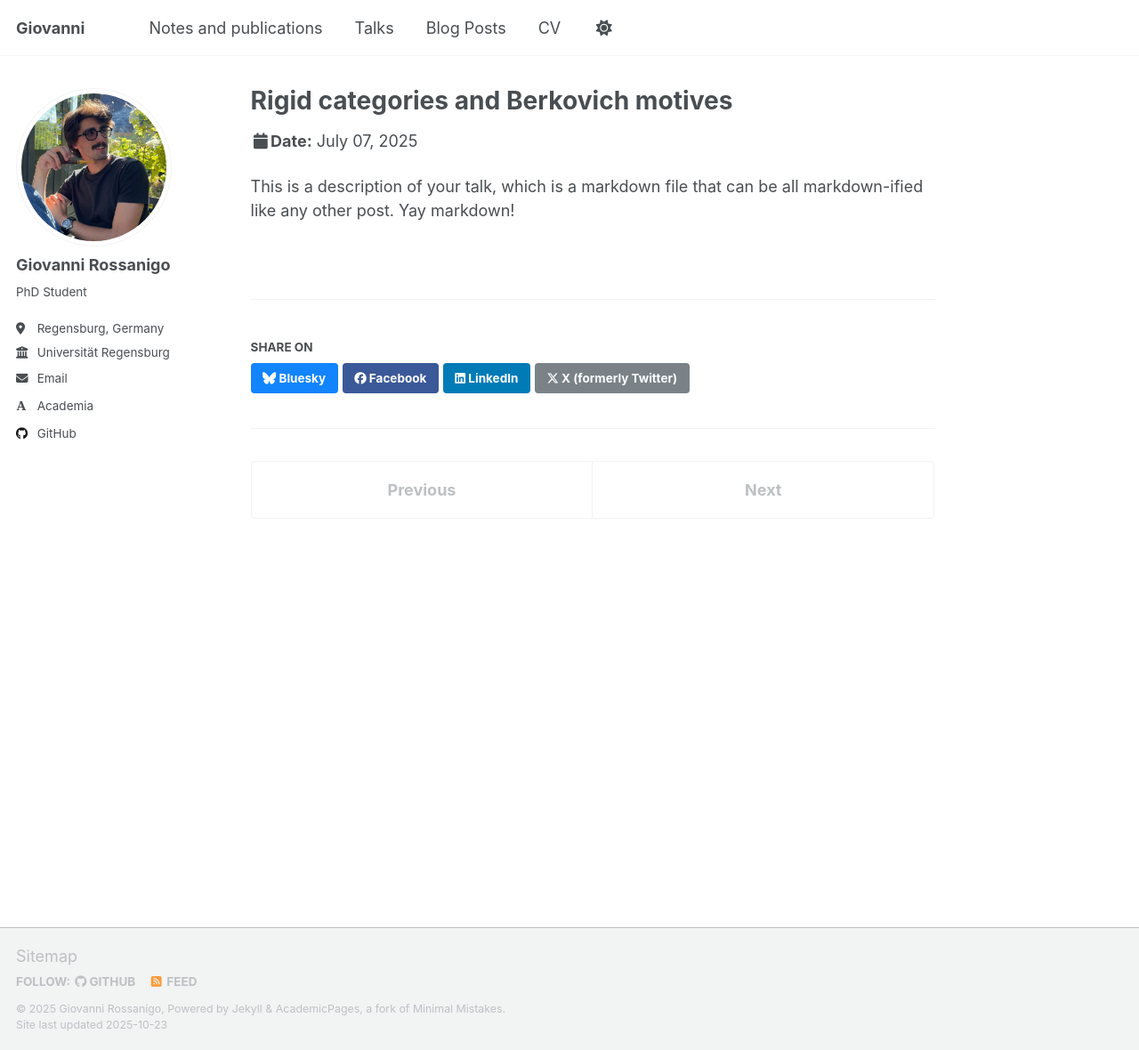
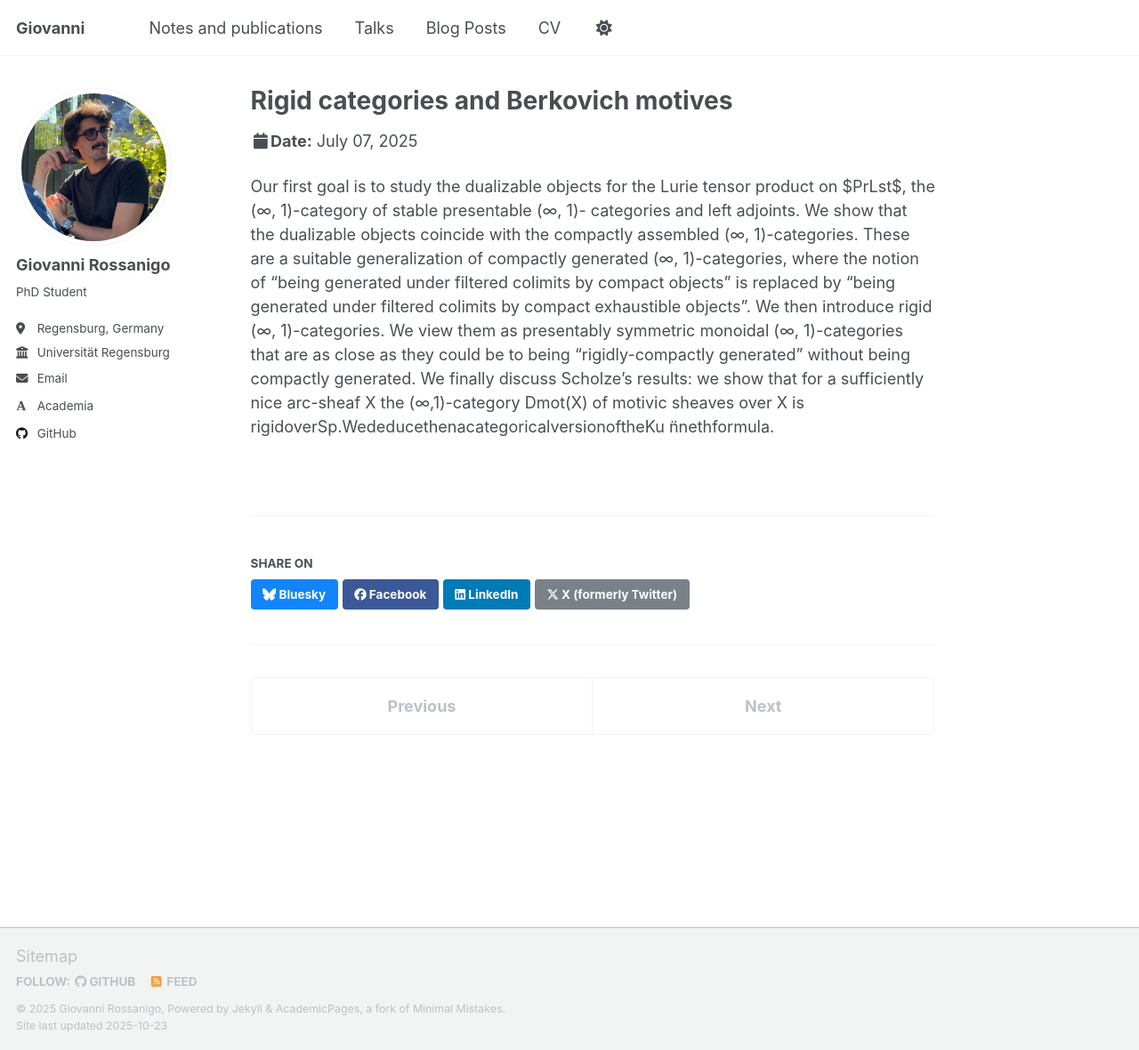
Before and after one commit to giovannirossanigo/giovannirossanigo.github.io, a Jekyll site: the page built from _talks/2012-03-01-talk-1.md, in a window 1280 px wide and 1180 px high. Shown: the whole window at 89% size. Built offline with Jekyll 4.4.1, drawn with Linux system fonts in a browser that asks for light colours; some web fonts are replaced; a script that is not in the unit is left out.

Commit message:
Update 2012-03-01-talk-1.md

```diff
--- a/_talks/2012-03-01-talk-1.md
+++ b/_talks/2012-03-01-talk-1.md
@@ -9,4 +9,4 @@ location: "Regensburg, DE"
 paperurl: 'http://giovannirossanigo.github.io/files/Berkovich_Motives_seminar.pdf'
 ---
 
-This is a description of your talk, which is a markdown file that can be all markdown-ified like any other post. Yay markdown!
+ Our first goal is to study the dualizable objects for the Lurie tensor product on $PrLst$, the (∞, 1)-category of stable presentable (∞, 1)- categories and left adjoints. We show that the dualizable objects coincide with the compactly assembled (∞, 1)-categories. These are a suitable generalization of compactly generated (∞, 1)-categories, where the notion of “being generated under filtered colimits by compact objects” is replaced by “being generated under filtered colimits by compact exhaustible objects”. We then introduce rigid (∞, 1)-categories. We view them as presentably symmetric monoidal (∞, 1)-categories that are as close as they could be to being “rigidly-compactly generated” without being compactly generated. We finally discuss Scholze’s results: we show that for a sufficiently nice arc-sheaf X the (∞,1)-category Dmot(X) of motivic sheaves over X is rigidoverSp.WededucethenacategoricalversionoftheKu ̈nnethformula.
```
